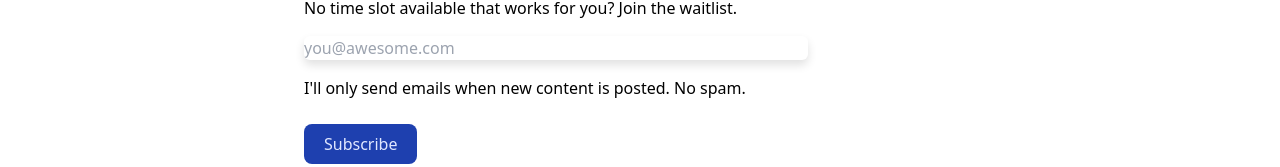
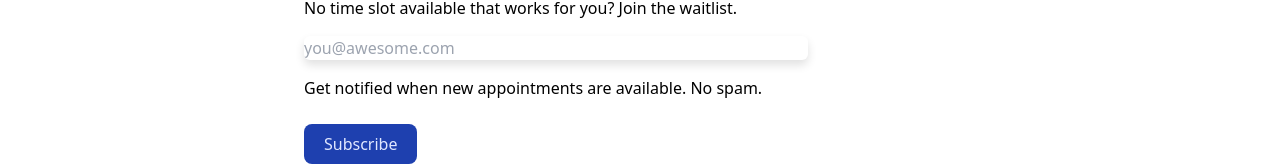
Before and after one commit to fhinkel/nextjs-blog, a Next.js app: page /coaching in a window 1280 px wide. Shown: the part 1230-1397 px from the top of the page. Built offline with nearby package versions, Linux system fonts and the light colour scheme.

Commit message:
Change text for Subscribe component

```diff
--- a/components/post-body.tsx
+++ b/components/post-body.tsx
@@ -15,7 +15,7 @@ const PostBody = ({ content }: Props) => {
       <div className="w-full md:w-9/12 md:max-w-full mx-auto mt-16">
         <div className="p-6 border border-gray-300 sm:rounded-md">
           <div>Subscribe to the newsletter</div>
-          <Subscribe />
+          <Subscribe m={`I'll only send emails when new content is posted. No spam.`} />
         </div>
       </div>
     </div>
--- a/components/subscribe.tsx
+++ b/components/subscribe.tsx
@@ -1,6 +1,9 @@
 import React, { useRef, useState } from 'react';
 
-function Subscribe() {
+type Props = {
+    m: string
+}
+function Subscribe({ m }: Props) {
     // 1. Create a reference to the input so we can fetch/clear it's value.
     const inputEl = useRef(null);
     // 2. Hold a message in state to handle the response from our API.
@@ -60,7 +63,7 @@ function Subscribe() {
                         <span className="">
                             {message
                                 ? message
-                                : `I'll only send emails when new content is posted. No spam.`}
+                                :  m }
                         </span>
                     </div>
                     <br></br>
--- a/pages/coaching.tsx
+++ b/pages/coaching.tsx
@@ -53,7 +53,7 @@ export default function About() {
             </div>
 
             <div className="w-full md:w-9/12 md:max-w-full">
-              <Subscribe />
+              <Subscribe m={`Get notified when new appointments are available. No spam.`}/>
             </div>
           </div>
         </Container>
```
